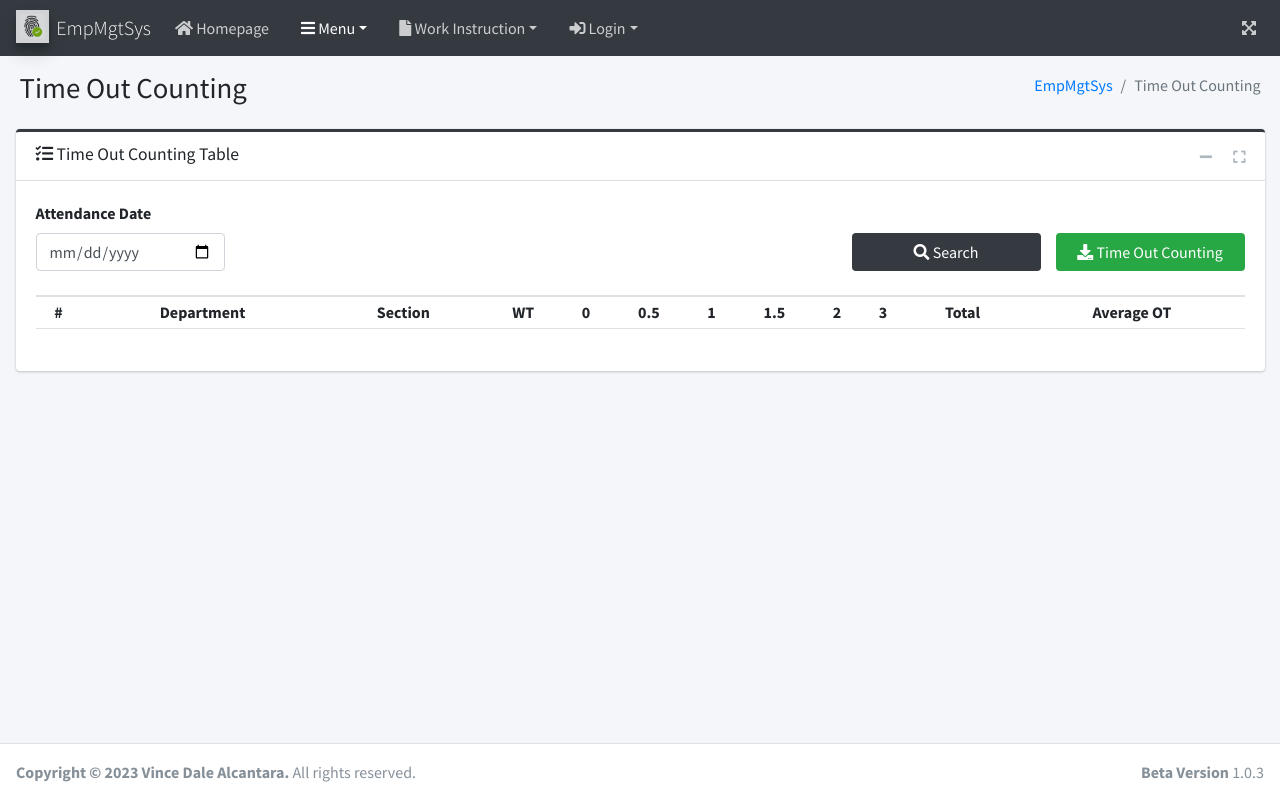
After one commit to vicento-cares/Employee-Management-System, a PHP site: page /viewer/time_out_counting.php in a window 1280 px wide. The commit adds this page. Run offline with PHP 8.4, Linux system fonts and the light colour scheme; lists and menus that the app fills with data are empty; some libraries are stand-ins or nearby versions.

Commit message:
Version 1.0.3

```diff
--- a/index.php
+++ b/index.php
@@ -77,6 +77,7 @@
                         <ul aria-labelledby="dropdownSubMenu1" class="dropdown-menu border-0 shadow">
                             <li><a href="viewer/dashboard.php" class="dropdown-item">Dashboard</a></li>
                             <li><a href="viewer/attendance_summary_report.php" class="dropdown-item">Attendance Summary Report</a></li>
+                            <li><a href="viewer/time_out_counting.php" class="dropdown-item">Time Out Counting</a></li>
                         </ul>
                     </li>
                     <li class="nav-item dropdown">
--- /dev/null
+++ b/viewer/plugins/js/time_out_counting_script.php
@@ -0,0 +1,108 @@
+<script type="text/javascript">
+    // AJAX IN PROGRESS GLOBAL VARS
+    var get_time_out_counting_ajax_in_process = false;
+    var get_attendance_list_ajax_in_process = false
+
+    const get_time_out_counting = current_page => {
+        // If an AJAX call is already in progress, return immediately
+        if (get_time_out_counting_ajax_in_process) {
+            return;
+        }
+
+        let day = document.getElementById('attendance_date_search').value;
+
+        var day1 = sessionStorage.getItem('attendance_date_search');
+
+        if (current_page > 1) {
+            switch (true) {
+                case day !== day1:
+                    day = day1;
+                    break;
+                default:
+            }
+        } else {
+            sessionStorage.setItem('attendance_date_search', day);
+        }
+
+        // Set the flag to true as we're starting an AJAX call
+        get_time_out_counting_ajax_in_process = true;
+
+        $.ajax({
+            url: '../process/admin/time_in_out/tio_p.php',
+            type: 'GET',
+            cache: false,
+            data: {
+                method: 'get_time_out_counting',
+                day: day
+            },
+            beforeSend: (jqXHR, settings) => {
+                document.getElementById("btnNextPage").setAttribute('disabled', true);
+                var loading = `<tr id="loading"><td colspan="12" style="text-align:center;"><div class="spinner-border text-dark" role="status"><span class="sr-only">Loading...</span></div></td></tr>`;
+                if (current_page == 1) {
+                    document.getElementById("timeOutCountingData").innerHTML = loading;
+                } else {
+                    $('#timeOutCountingTable tbody').append(loading);
+                }
+                jqXHR.url = settings.url;
+                jqXHR.type = settings.type;
+            },
+            success: function (response) {
+                $('#loading').remove();
+                document.getElementById("btnNextPage").removeAttribute('disabled');
+                if (current_page == 1) {
+                    $('#timeOutCountingTable tbody').html(response);
+                } else {
+                    $('#timeOutCountingTable tbody').append(response);
+                }
+                sessionStorage.setItem('timeOutCountingTablePagination', current_page);
+                // Set the flag back to false as the AJAX call has completed
+                get_time_out_counting_ajax_in_process = false;
+            }
+        }).fail((jqXHR, textStatus, errorThrown) => {
+            console.log(jqXHR);
+            console.log(`System Error : Call IT Personnel Immediately!!! They will fix it right away. Error: url: ${jqXHR.url}, method: ${jqXHR.type} ( HTTP ${jqXHR.status} - ${jqXHR.statusText} ) Press F12 to see Console Log for more info.`);
+            $('#loading').remove();
+            document.getElementById("btnNextPage").removeAttribute('disabled');
+            // Set the flag back to false as the AJAX call has completed
+            get_time_out_counting_ajax_in_process = false;
+        });
+    }
+
+    // const export_time_out_counting = () => {
+    //     let day = sessionStorage.getItem('attendance_date_search');
+    //     window.open('../process/export/exp_time_out_counting.php?day=' + day, '_blank');
+    // }
+
+    const export_time_out_counting = (table_id, separator = ',') => {
+        let day = sessionStorage.getItem('attendance_date_search');
+
+        // Select rows from table_id
+
+        var rows = document.querySelectorAll('table#' + table_id + ' tr');
+        // Construct csv
+        var csv = [];
+        for (var i = 0; i < rows.length; i++) {
+            var row = [], cols = rows[i].querySelectorAll('td, th');
+            for (var j = 0; j < cols.length; j++) {
+                var data = cols[j].innerText.replace(/(\r\n|\n|\r)/gm, '').replace(/(\s\s)/gm, ' ')
+                data = data.replace(/"/g, '""');
+                // Push escaped string
+                row.push('"' + data + '"');
+            }
+            csv.push(row.join(separator));
+        }
+
+        var csv_string = csv.join('\n');
+        // Download it
+
+        var filename = 'EmpMgtSys_TimeOutCounting_' + day + '.csv';
+        var link = document.createElement('a');
+        link.style.display = 'none';
+        link.setAttribute('target', '_blank');
+        link.setAttribute('href', 'data:text/csv;charset=utf-8,%EF%BB%BF' + encodeURIComponent(csv_string));
+        link.setAttribute('download', filename);
+        document.body.appendChild(link);
+        link.click();
+        document.body.removeChild(link);
+    }
+</script>
--- a/viewer/plugins/navbar/dashboard_navbar.php
+++ b/viewer/plugins/navbar/dashboard_navbar.php
@@ -22,6 +22,7 @@
                         <ul aria-labelledby="dropdownSubMenu1" class="dropdown-menu border-0 shadow">
                             <li><a href="dashboard.php" class="dropdown-item active">Dashboard</a></li>
                             <li><a href="attendance_summary_report.php" class="dropdown-item">Attendance Summary Report</a></li>
+                            <li><a href="time_out_counting.php" class="dropdown-item">Time Out Counting</a></li>
                         </ul>
                     </li>
                     <li class="nav-item dropdown">
--- /dev/null
+++ b/viewer/plugins/navbar/time_out_counting_navbar.php
@@ -0,0 +1,60 @@
+        <!-- Navbar -->
+        <nav class="main-header navbar navbar-expand-md navbar-dark bg-gray-dark text-light border-bottom-0">
+            <a href="" class="navbar-brand ml-2">
+                <img src="../dist/img/logo.ico" alt="Logo" class="brand-image elevation-3 bg-light p-1"
+                    style="opacity: .8">
+                <span class="brand-text font-weight-light text-light">EmpMgtSys</span>
+            </a>
+
+            <button class="navbar-toggler order-1" type="button" data-toggle="collapse" data-target="#navbarCollapse"
+                aria-controls="navbarCollapse" aria-expanded="false" aria-label="Toggle navigation">
+                <span class="navbar-toggler-icon"></span>
+            </button>
+
+            <div class="collapse navbar-collapse order-3" id="navbarCollapse">
+                <!-- Left navbar links -->
+                <ul class="navbar-nav">
+                    <li class="nav-item">
+                        <a href="/emp_mgt/" class="nav-link"><i class="fas fa-home"></i> Homepage</a>
+                    </li>
+                    <li class="nav-item dropdown">
+                        <a id="dropdownSubMenu1" href="#" data-toggle="dropdown" aria-haspopup="true" aria-expanded="false" class="nav-link dropdown-toggle active"><i class="fas fa-bars"></i> Menu</a>
+                        <ul aria-labelledby="dropdownSubMenu1" class="dropdown-menu border-0 shadow">
+                            <li><a href="dashboard.php" class="dropdown-item">Dashboard</a></li>
+                            <li><a href="attendance_summary_report.php" class="dropdown-item">Attendance Summary Report</a></li>
+                            <li><a href="time_out_counting.php" class="dropdown-item active">Time Out Counting</a></li>
+                        </ul>
+                    </li>
+                    <li class="nav-item dropdown">
+                        <a id="dropdownSubMenu2" href="#" data-toggle="dropdown" aria-haspopup="true" aria-expanded="false" class="nav-link dropdown-toggle"><i class="fas fa-file"></i> Work Instruction</a>
+                        <ul aria-labelledby="dropdownSubMenu2" class="dropdown-menu border-0 shadow">
+                            <li><a href="/emp_mgt/wi/Employee Management System Work Instruction rev. 2(Production).xlsx" target="_blank" class="dropdown-item">EmpMgtSys Production WI</a></li>
+                            <li><a href="/emp_mgt/wi/Employee Management System Work Instruction rev. 2(Viewer).xlsx" target="_blank" class="dropdown-item">EmpMgtSys Viewer WI</a></li>
+                            <li><a href="/emp_mgt/wi/Employee Management System Work Instruction rev. 2(HR).xlsx" target="_blank" class="dropdown-item">EmpMgtSys HR WI</a></li>
+                            <li><a href="/emp_mgt/wi/Employee Management System Work Instruction rev. 1(Control Area).xlsx" target="_blank" class="dropdown-item">EmpMgtSys Control Area WI</a></li>
+                            <li><a href="/emp_mgt/wi/EMS How to Set Line Support.mp4" target="_blank" class="dropdown-item">EmpMgtSys Production How to Set Line Support</a></li>
+                        </ul>
+                    </li>
+                    <li class="nav-item dropdown">
+                        <a id="dropdownSubMenu3" href="#" data-toggle="dropdown" aria-haspopup="true" aria-expanded="false" class="nav-link dropdown-toggle"><i class="fas fa-sign-in-alt"></i> Login</a>
+                        <ul aria-labelledby="dropdownSubMenu3" class="dropdown-menu border-0 shadow">
+                            <li><a href="/emp_mgt/admin/" target="_blank" class="dropdown-item">EmpMgtSys Admin Login</a></li>
+                            <li><a href="/emp_mgt/user/" target="_blank" class="dropdown-item">EmpMgtSys User Login</a></li>
+                            <li><a href="/emp_mgt/clinic/" target="_blank" class="dropdown-item">EmpMgtSys Clinic Login</a></li>
+                            <li><a href="/emp_mgt/hr/" target="_blank" class="dropdown-item">EmpMgtSys HR Login</a></li>
+                            <li><a href="/emp_mgt/control_area/" target="_blank" class="dropdown-item">EmpMgtSys Control Area Login</a></li>
+                        </ul>
+                    </li>
+                </ul>
+            </div>
+
+            <!-- Right navbar links -->
+            <ul class="order-1 order-md-3 navbar-nav navbar-no-expand ml-auto">
+                <li class="nav-item">
+                    <a class="nav-link" data-widget="fullscreen" role="button">
+                        <i class="fas fa-expand-arrows-alt"></i>
+                    </a>
+                </li>
+            </ul>
+        </nav>
+        <!-- /.navbar -->
--- /dev/null
+++ b/viewer/time_out_counting.php
@@ -0,0 +1,101 @@
+<?php
+include '../process/server_date_time.php';
+include 'plugins/header.php';
+include 'plugins/preloader.php';
+include 'plugins/navbar/time_out_counting_navbar.php';
+?>
+        <!-- Content Wrapper. Contains page content -->
+        <div class="content-wrapper">
+            <!-- Content Header (Page header) -->
+            <div class="content-header">
+                <div class="row mb-2 ml-1 mr-1">
+                    <div class="col-sm-6">
+                        <h1 class="m-0"> Time Out Counting</h1>
+                    </div><!-- /.col -->
+                    <div class="col-sm-6">
+                        <ol class="breadcrumb float-sm-right">
+                            <li class="breadcrumb-item"><a href="/emp_mgt/">EmpMgtSys</a></li>
+                            <li class="breadcrumb-item active">Time Out Counting</li>
+                        </ol>
+                    </div><!-- /.col -->
+                </div><!-- /.row -->
+            </div>
+            <!-- /.content-header -->
+
+            <!-- Main content -->
+            <div class="content">
+                <div class="container-fluid">
+                    <div class="row">
+                        <div class="col-sm-12">
+                            <div class="card card-gray-dark card-outline">
+                                <div class="card-header">
+                                <h3 class="card-title"><i class="fas fa-tasks"></i> Time Out Counting Table</h3>
+                                <div class="card-tools">
+                                    <button type="button" class="btn btn-tool" data-card-widget="collapse">
+                                    <i class="fas fa-minus"></i>
+                                    </button>
+                                    <button type="button" class="btn btn-tool" data-card-widget="maximize">
+                                    <i class="fas fa-expand"></i>
+                                    </button>
+                                </div>
+                                </div>
+                                <!-- /.card-header -->
+                                <div class="card-body">
+                                <div class="row mb-4">
+                                    <div class="col-sm-2">
+                                    <label>Attendance Date</label>
+                                    <input type="date" class="form-control" id="attendance_date_search" onchange="get_time_out_counting(1)">
+                                    </div>
+                                    <div class="col-sm-2 offset-sm-6">
+                                    <label>&nbsp;</label>
+                                    <button type="button" class="btn bg-gray-dark btn-block" onclick="get_time_out_counting(1)"><i class="fas fa-search"></i> Search</button>
+                                    </div>
+                                    <div class="col-sm-2">
+                                    <label>&nbsp;</label>
+                                    <button type="button" class="btn bg-success btn-block" onclick="export_time_out_counting('timeOutCountingTable')"><i class="fas fa-download"></i> Time Out Counting</button>
+                                    </div>
+                                </div>
+                                <div id="timeOutCountingTableRes" class="table-responsive" style="max-height: 500px; overflow: auto; display:inline-block;">
+                                    <table id="timeOutCountingTable" class="table table-sm table-head-fixed table-foot-fixed text-nowrap table-hover">
+                                    <thead style="text-align: center;">
+                                        <tr>
+                                        <th>#</th>
+                                        <th>Department</th>
+                                        <th>Section</th>
+                                        <th>WT</th>
+                                        <th>0</th>
+                                        <th>0.5</th>
+                                        <th>1</th>
+                                        <th>1.5</th>
+                                        <th>2</th>
+                                        <th>3</th>
+                                        <th>Total</th>
+                                        <th>Average OT</th>
+                                        </tr>
+                                    </thead>
+                                    <tbody id="timeOutCountingData" style="text-align: center;"></tbody>
+                                    </table>
+                                </div>
+                                <div class="d-flex justify-content-sm-end">
+                                    <div class="dataTables_info" id="timeOutCountingTableInfo" role="status" aria-live="polite"></div>
+                                </div>
+                                <div class="d-flex justify-content-sm-center">
+                                    <button type="button" class="btn bg-gray-dark" id="btnNextPage" style="display:none;" onclick="get_next_page()">Load more</button>
+                                </div>
+                                </div>
+                                <!-- /.card-body -->
+                            </div>
+                            <!-- /.card -->
+                        </div>
+                        <!-- /.col -->
+                    </div>
+                    <!-- /.row -->
+                </div>
+            </div>
+            <!-- /.content -->
+        </div>
+        <!-- /.content-wrapper -->
+<?php
+include 'plugins/footer.php';
+include 'plugins/js/time_out_counting_script.php';
+?>
```
Also changed, not shown: process/admin/time_in_out/tio_p.php (+134 -0 lines), process/export/exp_time_out_counting.php (+86 -123 lines).
